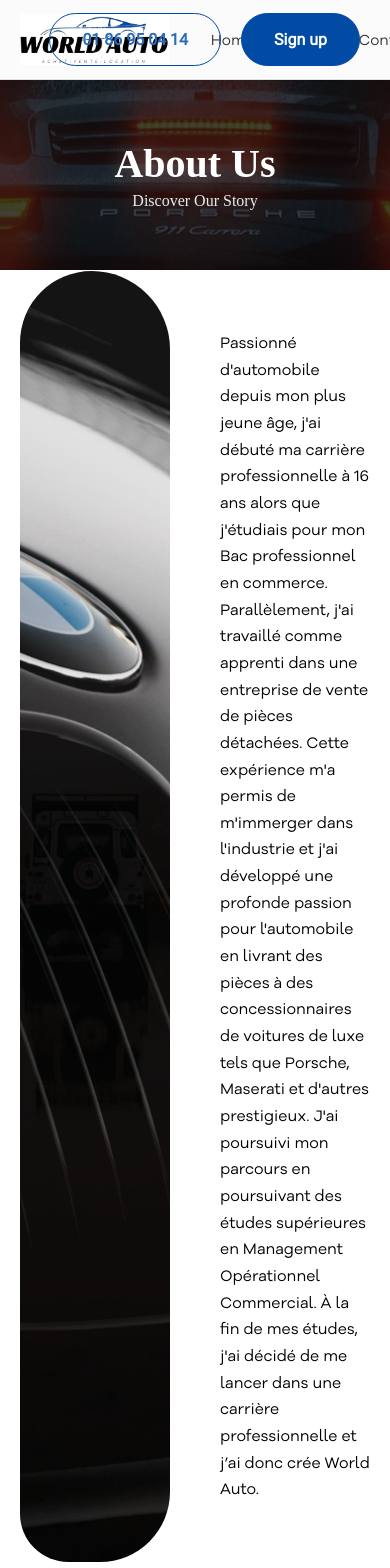
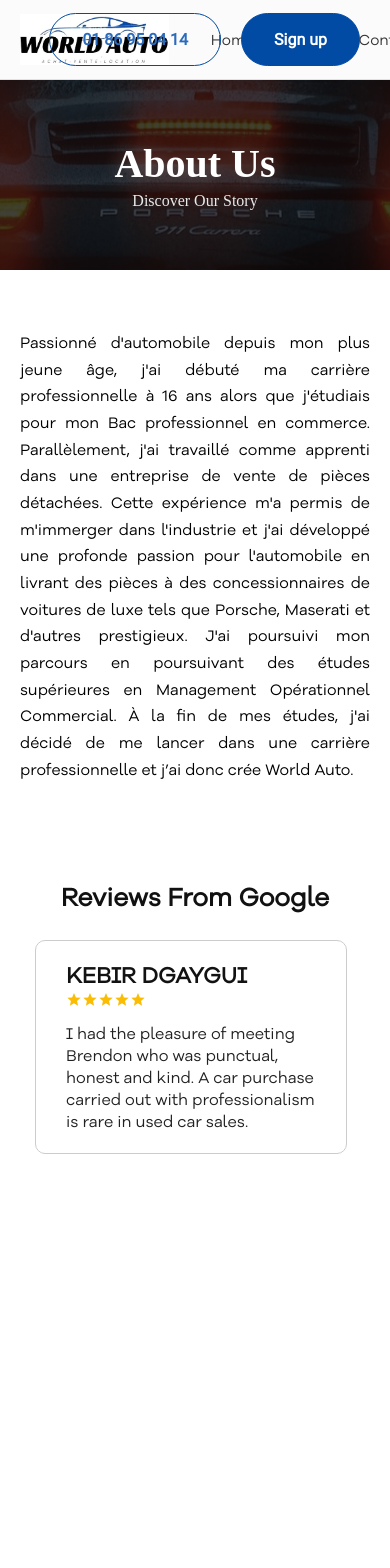
Before and after one commit to RayLight-369/world-auto, a React (Create React App) app in the folder client/: page /about in a window 390 px wide. Shown: the top 1568 px of the page. After the commit the page ends 1176 px from the top, so only its background shows below. Built offline with nearby package versions, Linux system fonts and the light colour scheme; no server answers.

Commit message:
about page responsive

```diff
--- a/client/src/Pages/About/About.module.css
+++ b/client/src/Pages/About/About.module.css
@@ -154,3 +154,33 @@ div.reviews {
     top: 10px;
   }
 }
+
+@media screen and (max-width: 768px) {
+  div.img {
+    display: none;
+  }
+
+  div.info {
+    display: flex;
+    flex-direction: column;
+
+    p {
+      text-align: justify;
+    }
+  }
+
+  .reviews {
+
+    width: calc(100% - 50px) !important;
+    padding: 2px 10px !important;
+
+    h1 {
+      font-size: 1.6em !important;
+      text-align: center;
+    }
+  }
+
+  .review {
+    width: 80vw !important;
+  }
+}
```
